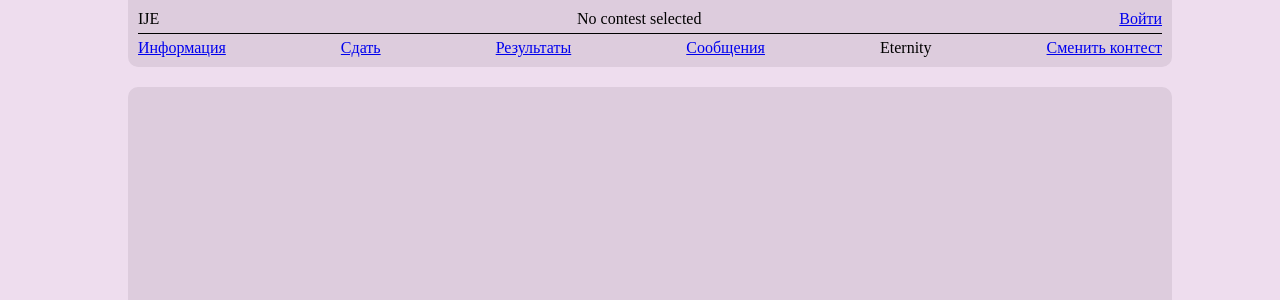
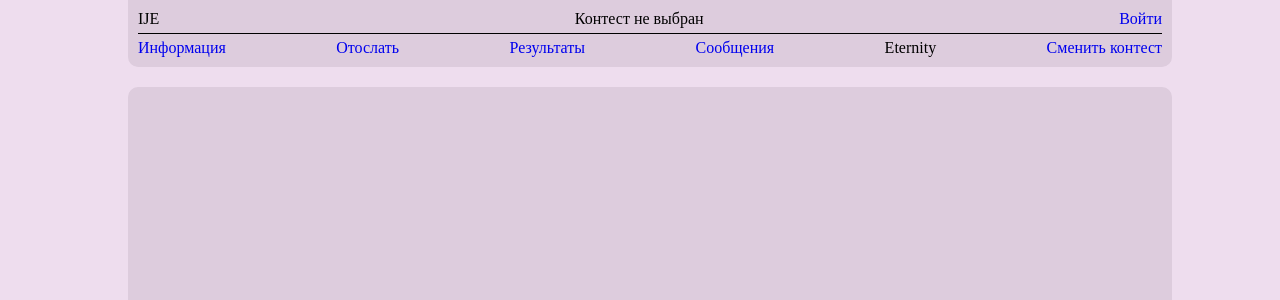
Before and after one commit to KalininN/ije-newweb, a Flask app: page / in a window 1280 px wide. Shown: the top 300 px of the page. Run offline with Flask 2, Linux system fonts and the light colour scheme.

Commit message:
minor UI changes

```diff
--- a/ije.py
+++ b/ije.py
@@ -203,7 +203,6 @@ def replace_pattern(pattern, c, fill):
         fill = "0" * (need_len - len(fill)) + fill
     if len(fill) > need_len:
         fill = fill[(len(fill) - need_len):]
-    assert(need_len == len(fill))
     return pattern.replace(c * need_len, fill)
 
 
@@ -229,7 +228,6 @@ def get_filename_archive(problem, submission_id, time, language):
 
 def get_submission_source(problem, submission_id, time, language):
     path = get_filename_archive(problem, submission_id, time, language)
-    print(path)
     if not os.path.isfile(path):
         return u"Невозможно получить исходный код."
     with open(path, "r") as file:
--- a/static/style.css
+++ b/static/style.css
@@ -9,6 +9,10 @@ div.container {
     flex-direction: row;
     justify-content: space-between;
     align-items: baseline;
+}
+
+a {
+    text-decoration: none;
 }
 
 a:visited {
--- a/templates/base.html
+++ b/templates/base.html
@@ -1,6 +1,6 @@
 <html>
 <head>
-    <title>{% block title %}IJE &mdash; the Integrated Judjing Environment{% endblock %}</title>
+    <title>{% block title %}IJE &mdash; the Integrated Judging Environment{% endblock %}</title>
     <link rel="stylesheet" type="text/css" href="/static/style.css">
 </head>
 <body>
@@ -12,7 +12,7 @@
 {% if "contest" in session %}
 {{ session["contest_name"] }}
 {% else %}
-No contest selected
+Контест не выбран
 {% endif %}
 </span>
 <span>
@@ -25,7 +25,7 @@ No contest selected
 </div>
 <div id="menu" class="container">
 <span><a href="/">Информация</a></span>
-<span><a href="/submit">Сдать</a></span>
+<span><a href="/submit">Отослать</a></span>
 <span><a href="/monitor">Результаты</a></span>
 <span><a href="/messages">Сообщения</a></span>
 <span>
--- a/templates/messages.html
+++ b/templates/messages.html
@@ -2,7 +2,7 @@
 {% block content %}
 <table id="messages">
     <tr>
-        <th class="submission_id">Id</td>
+        <th class="submission_id">#</td>
         <th class="time">Время</td>
         <th class="problem">Задача</td>
         <th class="language">Язык</td>
--- a/templates/showmessage.html
+++ b/templates/showmessage.html
@@ -1,7 +1,7 @@
 {% extends "base.html" %}
 {% block content %}
 <div id="message_info" class="table_style">
-    <div class="submission_id"><span class="property">Id посылки:</span><span class="value">{{ message["id"] }}</span></div>
+    <div class="submission_id"><span class="property"># посылки:</span><span class="value">{{ message["id"] }}</span></div>
     <div class="time"><span class="property">Время:</span><span class="value">{{ message["time"]|format_time }}</span></div>
     <div class="problem"><span class="property">Задача:</span><span class="value">{{ message["problem"] }}</span></div>
     <div class="language"><span class="property">Язык:</span><span class="value">{{ message["language"] }}</span></div>
```
